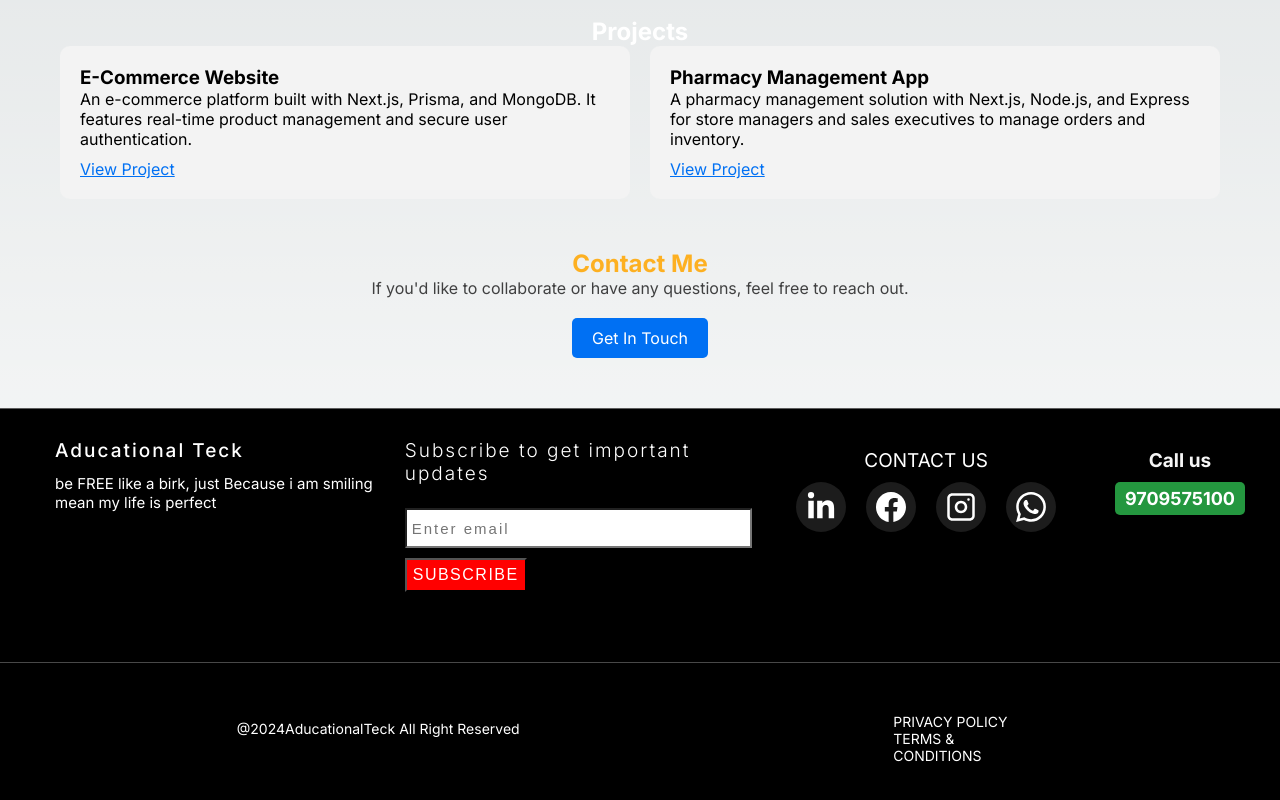
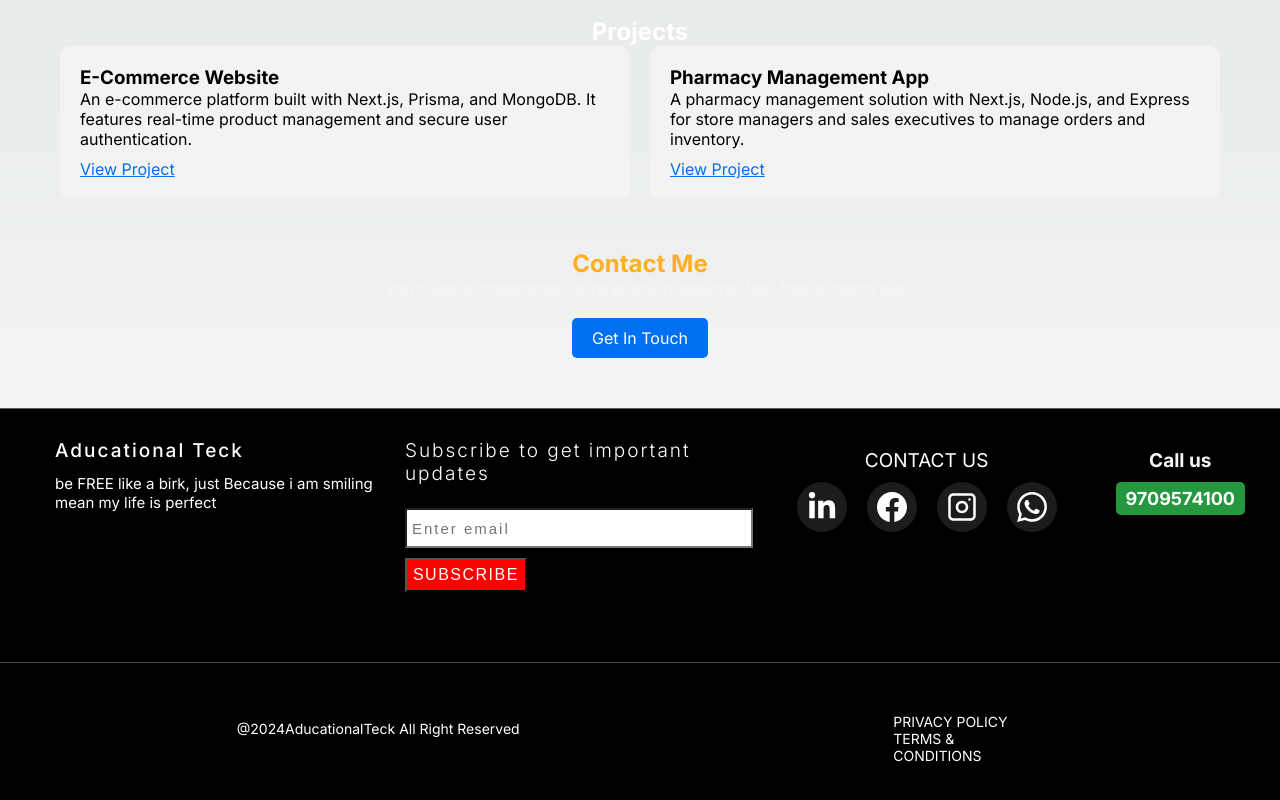
Before and after one commit to arjunsah031/arjunkumar, a Next.js app: page / in a window 1280 px wide. Shown: the part 630-1430 px from the top of the page. Built offline with nearby package versions, Linux system fonts and the light colour scheme; no server answers.

Commit message:
udpdatedggghhhh

```diff
--- a/app/page.module.css
+++ b/app/page.module.css
@@ -188,7 +188,7 @@
 .contactSection p {
   text-align: center;
   margin-bottom: 20px;
-  color: rgba(0, 0, 0, 0.733);
+  color: whitesmoke;
   animation: fadeIn 1.2s ease-in-out;
 }
 
--- a/component/layout/footer/Com/Callus/Callus.js
+++ b/component/layout/footer/Com/Callus/Callus.js
@@ -6,8 +6,8 @@ const Callus = () => {
         <div className={CssStyle.Con}>
             <div>Call us</div>
             {/* 'tel:' protocol used for phone call */}
-            <a className={CssStyle.Number} href='tel:9709575100'>
-                <span>9709575100</span>
+            <a className={CssStyle.Number} href='tel:9709475100'>
+                <span>9709574100</span>
             </a>
         </div>
     );
```
